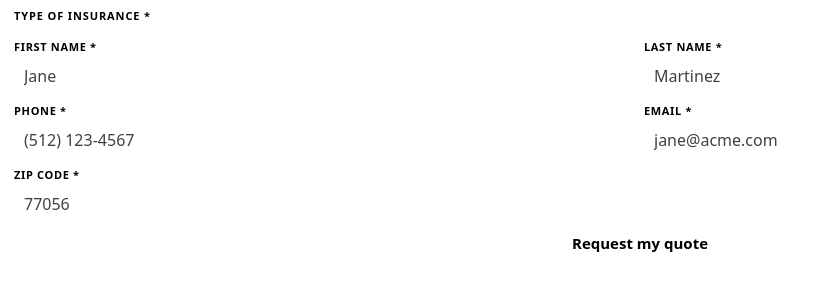
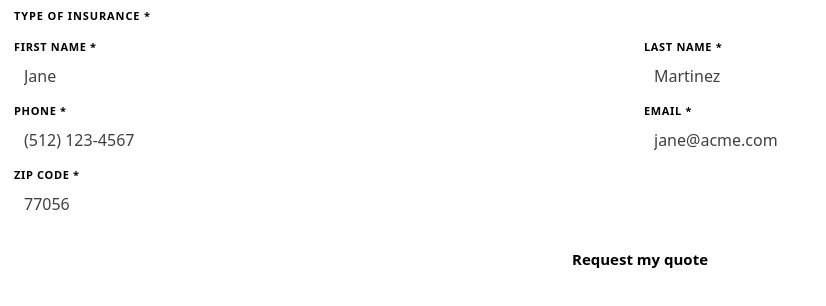
Before and after one commit to Your-Policy-LLC/Form-website, a website: page public/form.html in a window 1280 px wide. Shown: the whole page, without its empty margins (0-826 px from the left). Drawn offline with Linux system fonts and the light colour scheme.

Commit message:
Update form.html

```diff
--- a/public/form.html
+++ b/public/form.html
@@ -55,7 +55,7 @@
   button {
     width: 100%; padding: 10px; font-size: 15px; font-weight: 650;
     font-family: inherit; color: var(--accentText); background: var(--accent);
-    border: 0; border-radius: 6px; cursor: pointer;
+    border: 0; border-radius: 6px; cursor: pointer; margin-top: 16px;
   }
   button:hover { filter: brightness(1.08); }
   button[disabled] { opacity: .6; cursor: default; }
```
